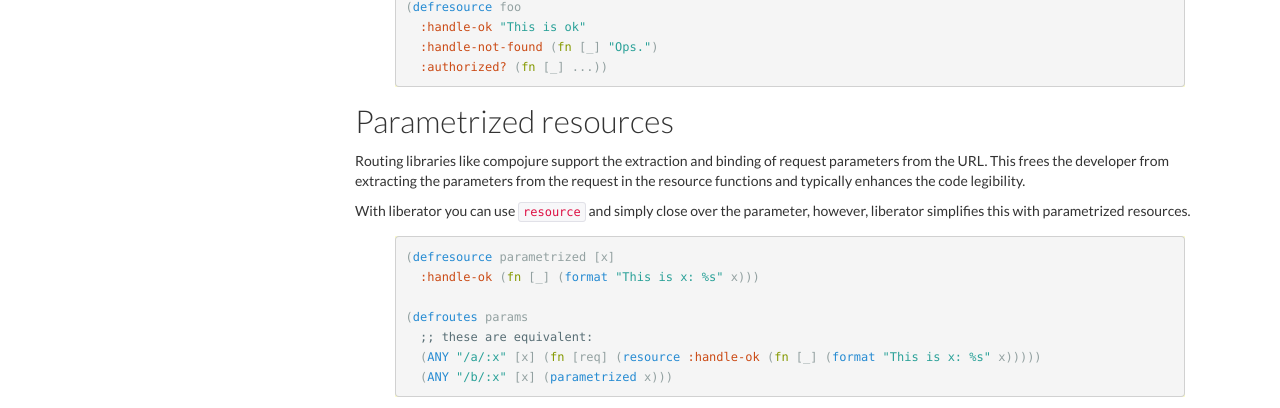
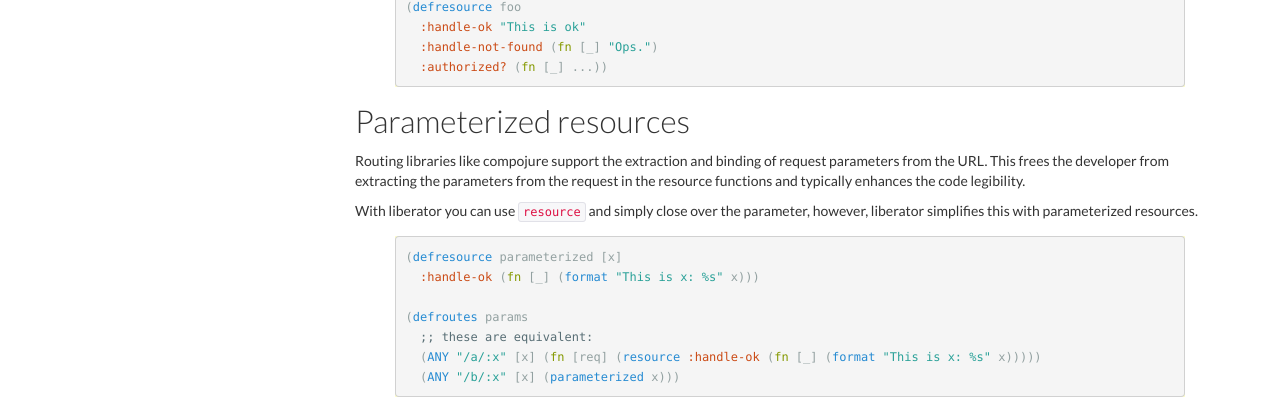
Before and after one commit to clojure-liberator/liberator, a Jekyll site: the page built from doc/resource-definition.md, in a window 1280 px wide and 1319 px high. Shown: the part 908-1316 px from the top of the window. Built offline with Jekyll 4.4.1, drawn with Linux system fonts in a browser that asks for light colours; nearby versions of some CDN libraries.

Commit message:
Typo parametrized => parameterized

`````diff
--- a/doc/resource-definition.md
+++ b/doc/resource-definition.md
@@ -59,7 +59,7 @@ specified for a key:
   :authorized? (fn [_] ...))
 {% endhighlight %}
 
-## Parametrized resources
+## Parameterized resources
 
 Routing libraries like compojure support the extraction and binding of
 request parameters from the URL. This frees the developer from
@@ -67,14 +67,14 @@ extracting the parameters from the request in the resource functions
 and typically enhances the code legibility.
 
 With liberator you can use ````resource```` and simply close over the
-parameter, however, liberator simplifies this with parametrized resources.
+parameter, however, liberator simplifies this with parameterized resources.
 
 {% highlight clojure %}
-(defresource parametrized [x]
+(defresource parameterized [x]
   :handle-ok (fn [_] (format "This is x: %s" x)))
 
 (defroutes params
   ;; these are equivalent:
   (ANY "/a/:x" [x] (fn [req] (resource :handle-ok (fn [_] (format "This is x: %s" x)))))
-  (ANY "/b/:x" [x] (parametrized x)))
+  (ANY "/b/:x" [x] (parameterized x)))
 {% endhighlight %}
`````
